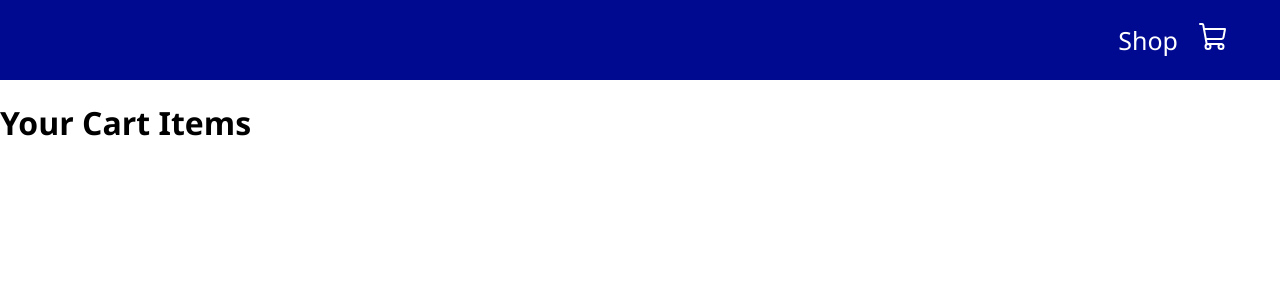
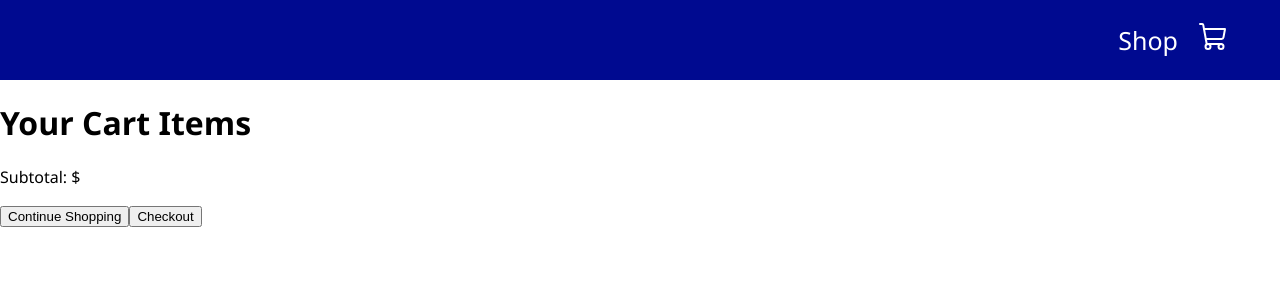
Before and after one commit to nimacortez/ecommerce-app, a React (Create React App) app: page /cart in a window 1280 px wide. Shown: the top 300 px of the page. Built offline with nearby package versions, Linux system fonts and the light colour scheme.

Commit message:
adding more buttons on cart page

```diff
--- a/src/pages/cart/cart.jsx
+++ b/src/pages/cart/cart.jsx
@@ -18,6 +18,11 @@
             return <CartItem data={product} />;
           }
         })}
+        <div className="checkout">
+          <p> Subtotal: $</p>
+          <button> Continue Shopping</button>
+          <button> Checkout</button>
+          </div>
     </div>
   </div>
 )};
```
